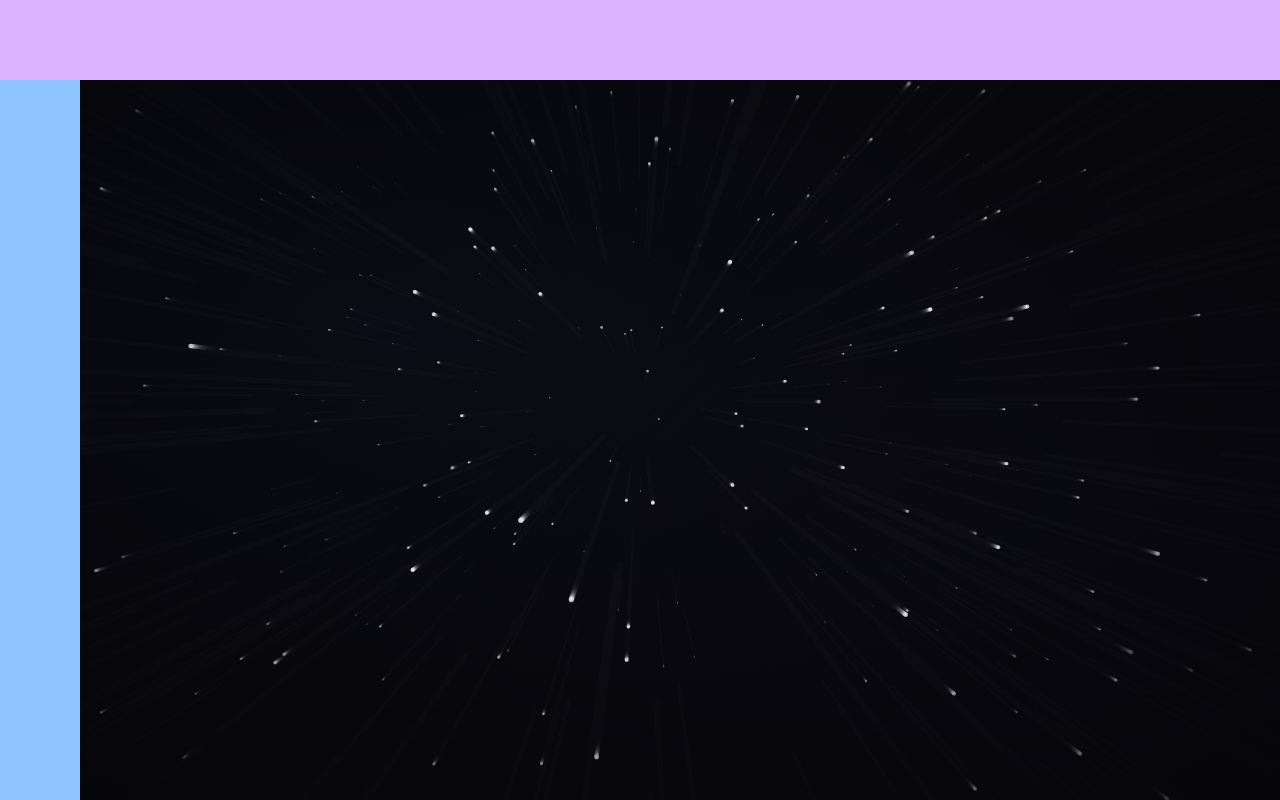
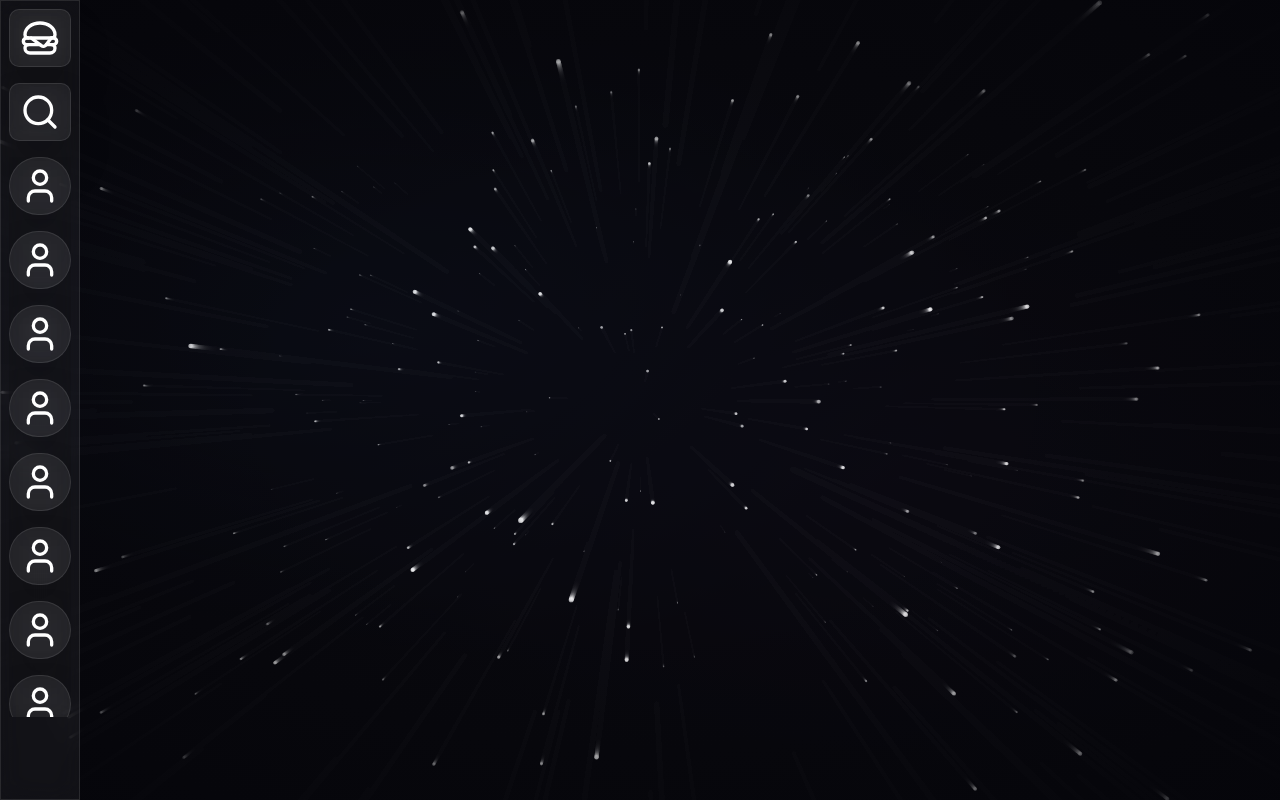
Before and after one commit to Guessler/frontend-messanger-2.0, a Next.js app: page / in a window 1280 px wide. Built offline with nearby package versions, Linux system fonts and the light colour scheme.

Commit message:
feat: sidebar layout, implemented sidebar store

```diff
--- a/package.json
+++ b/package.json
@@ -22,7 +22,8 @@
     "shadcn": "^4.6.0",
     "tailwind-merge": "^3.5.0",
     "tw-animate-css": "^1.4.0",
-    "zod": "^4.4.2"
+    "zod": "^4.4.2",
+    "zustand": "^5.0.14"
   },
   "devDependencies": {
     "@tailwindcss/postcss": "^4",
--- a/src/components/ui/Header.tsx
+++ b/src/components/ui/Header.tsx
@@ -1,5 +1,5 @@
 export const Header = () => {
     return (
-        <div className="w-full bg-purple-300 h-20"></div>
+        <div className=""></div>
     )
 }
--- a/src/components/ui/Sidebar.tsx
+++ b/src/components/ui/Sidebar.tsx
@@ -1,5 +1,26 @@
+'use client'
+import { useSidebarStore } from "@/store/useSideBarStore";
+import { Hamburger, Search, User } from "lucide-react"
+
 export const Sidebar = () => {
+    const { isOpen, toggle } = useSidebarStore();
     return (
-        <div className="w-20 bg-blue-300 h-screen"></div>
+        <div className={`${isOpen ? 'w-70' : 'w-20'} bg-white/5 backdrop-blur-md border border-white/10 h-screen p-2 flex flex-col gap-4 transition-all`}>
+            <div onClick={toggle} className="flex items-center justify-center cursor-pointer  w-full py-2 rounded-lg shadow-2xl shadow-black/40 bg-white/5 backdrop-blur-md border border-white/10">
+                <Hamburger className="text-white w-10 h-10" />
+            </div>
+            <div className="flex items-center justify-center cursor-pointer  w-full py-2 rounded-lg shadow-2xl shadow-black/40 bg-white/5 backdrop-blur-md border border-white/10">
+                <Search className="text-white w-10 h-10" />
+            </div>
+            <div className="h-[70vh] flex flex-col gap-4 overflow-hidden">
+                {Array.from({ length: 20 }).map((_, index) => {
+                    return (
+                        <div key={index} className="flex items-center justify-center cursor-pointer w-full py-2 rounded-full shadow-2xl shadow-black/40 bg-white/5 backdrop-blur-md border border-white/10">
+                            <User className="text-white w-10 h-10" />
+                        </div>
+                    )
+                })}
+            </div>
+        </div>
     )
 }
--- /dev/null
+++ b/src/store/useSideBarStore.ts
@@ -0,0 +1,15 @@
+import { create } from "zustand";
+
+interface SidebarStore {
+  isOpen: boolean;
+  open: () => void;
+  close: () => void;
+  toggle: () => void;
+}
+
+export const useSidebarStore = create<SidebarStore>((set) => ({
+  isOpen: false,
+  open: () => set({ isOpen: true }),
+  close: () => set({ isOpen: false }),
+  toggle: () => set((state) => ({ isOpen: !state.isOpen })),
+}));
```
Also changed, not shown: 1 other file (tests, documents, lock files or other folders).
